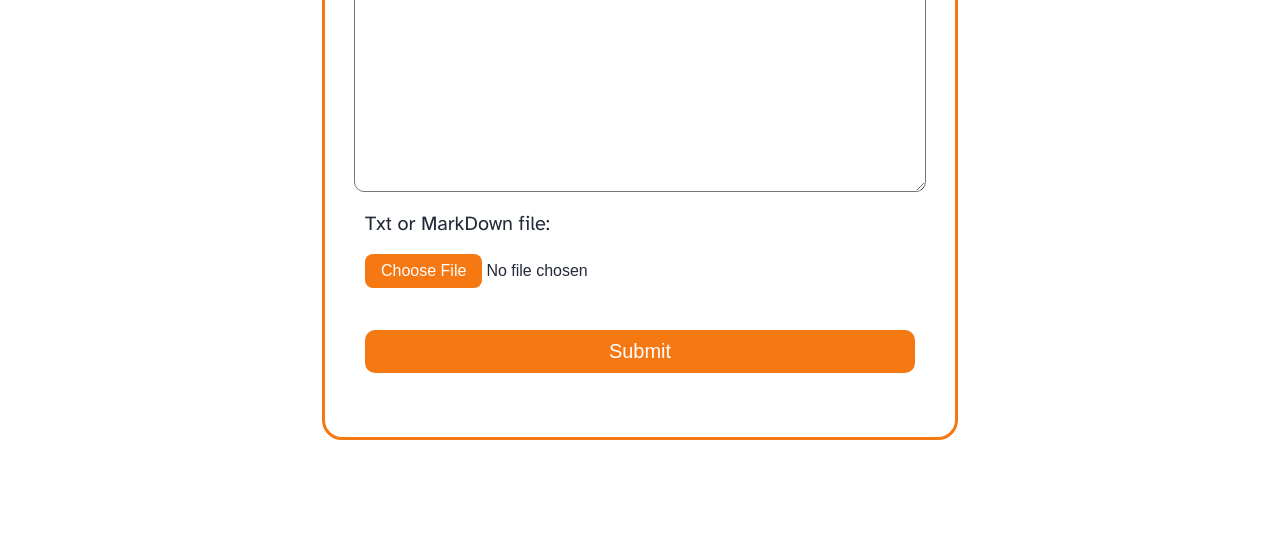
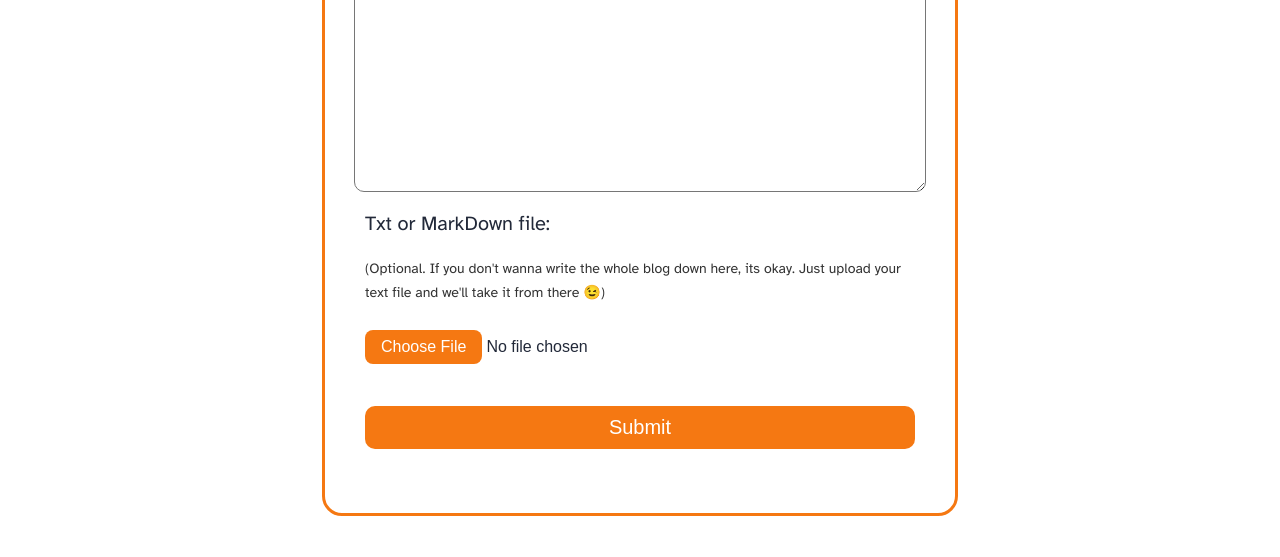
Before and after one commit to Xeven777/astroblog, an Astro site: page /submission in a window 1280 px wide. Shown: the part 688-1245 px from the top of the page. Built offline with nearby package versions, Linux system fonts and the light colour scheme; Astro itself is replaced by a stand-in of ours.

Commit message:
changed img and minor

```diff
--- a/src/components/BaseHead.astro
+++ b/src/components/BaseHead.astro
@@ -15,7 +15,7 @@ const canonicalURL = new URL(Astro.url.pathname, Astro.site);
 const {
   title,
   description,
-  image = "/assets/blog-placeholder-1.jpg",
+  image = "https://i.imgur.com/knTHUzil.png",
 } = Astro.props;
 ---
 
--- a/src/pages/submission.astro
+++ b/src/pages/submission.astro
@@ -32,7 +32,10 @@ import { SITE_TITLE, SITE_DESCRIPTION } from "../consts";
         width: 100%;
         margin: 2rem;
       }
-
+      #smalltxt{
+        font-size:clamp(0.8rem,1.1vw,1.2rem);
+        color: rgb(51, 51, 51);
+      }
       @media (max-width: 768px) {
         form {
           max-width: 90%;
@@ -67,6 +70,7 @@ import { SITE_TITLE, SITE_DESCRIPTION } from "../consts";
         <textarea id="body" name="body" rows="10" required></textarea>
 
         <label for="txtfile">Txt or MarkDown file:</label>
+        <p id="smalltxt">(Optional. If you don't wanna write the whole blog down here, its okay. Just upload your text file and we'll take it from there 😉)</p>
         <input type="file" id="txtfile" name="txtfile" accept=".txt,.md,.mdx" />
 
         <button type="submit">Submit</button>
```
